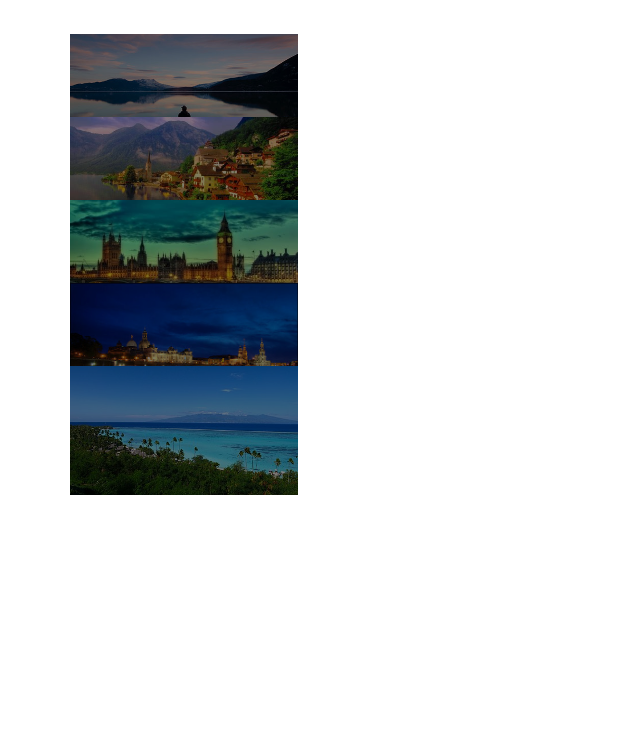
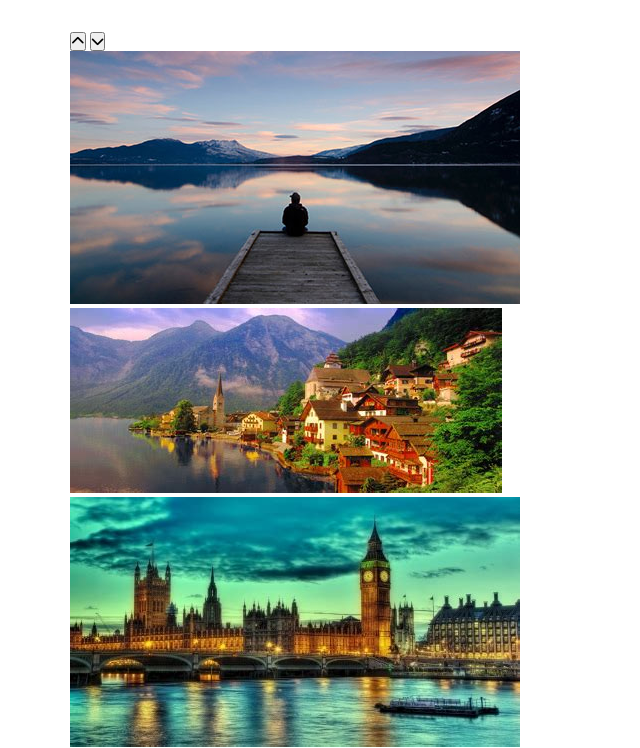
Before and after one commit to marcoseven/vue-slider, a plain HTML site: page index.html in a window 1280 px wide. Shown: the top 748 px of the page, without its empty margins (0-640 px from the left). Drawn offline with nearby package versions, Linux system fonts and the light colour scheme.

Commit message:
Aggiunte modifiche html
Inserito link alla cdn e altre parti che fanno parte del container app.

```diff
--- a/index.html
+++ b/index.html
@@ -4,11 +4,20 @@
 		<meta charset="UTF-8" />
 		<meta http-equiv="X-UA-Compatible" content="IE=edge" />
 		<meta name="viewport" content="width=device-width, initial-scale=1.0" />
+		<link
+			rel="stylesheet"
+			href="https://cdnjs.cloudflare.com/ajax/libs/font-awesome/6.0.0-beta2/css/all.min.css"
+			integrity="sha512-YWzhKL2whUzgiheMoBFwW8CKV4qpHQAEuvilg9FAn5VJUDwKZZxkJNuGM4XkWuk94WCrrwslk8yWNGmY1EduTA=="
+			crossorigin="anonymous"
+			referrerpolicy="no-referrer"
+		/>
 		<link rel="stylesheet" href="./assets/css/style.css" />
 		<title>Vue Slider</title>
 	</head>
 	<body>
+		<!-- #app_vuejs -->
 		<div id="app">
+			<!-- #container -->
 			<div id="container">
 				<div class="preview">
 					<img :src="slides[counter].image" alt="" />
@@ -17,14 +26,41 @@
 						<p>{{slides[counter].text}}</p>
 					</div>
 				</div>
+
+				<!-- .thumbs -->
 				<div class="thumbs">
-					<nav class="navigator"></nav>
-					<div v-for="(slide, index) in slides" class="image_thumbs">
-						<img v-bind:src="slide.image" alt="" />
+					<!-- .navigator -->
+					<nav class="navigator">
+						<button @click="slideUp" class="prev">
+							<i class="fas fa-chevron-up"></i>
+						</button>
+						<button @click="slideDown" class="next">
+							<i class="fas fa-chevron-down"></i>
+						</button>
+					</nav>
+					<!-- /.navigator -->
+
+					<!-- .thumbsImage -->
+					<div class="thumbsImage">
+						<div
+							v-if="counter != index"
+							v-for="(slide, index) in slides"
+							class="imageThumbs"
+						>
+							<img v-bind:src="slide.image" alt="cinque immagini" />
+						</div>
+						<div v-else="activeThumb" class="imageThumbs">
+							<img v-bind:src="slide.image" alt="immagine scelta" />
+						</div>
 					</div>
+					<!-- /.thumbsImage -->
 				</div>
+				<!-- /.thumbs -->
 			</div>
+			<!-- /#container -->
 		</div>
+		<!-- /#app_vuejs -->
+
 		<!-- script_vuejs_javascript -->
 		<script src="https://cdn.jsdelivr.net/npm/vue@2.6.14/dist/vue.js"></script>
 		<script src="./assets/js/main.js"></script>
```
